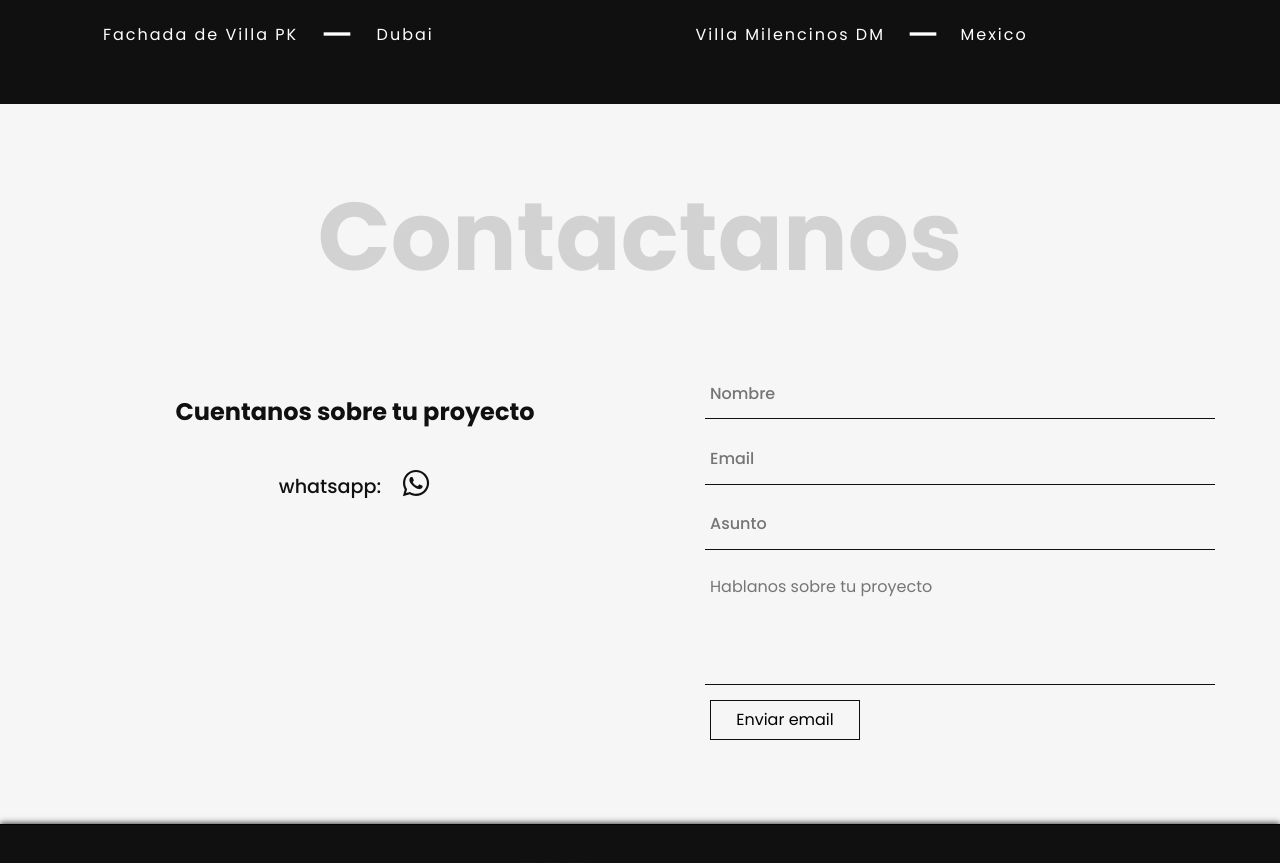
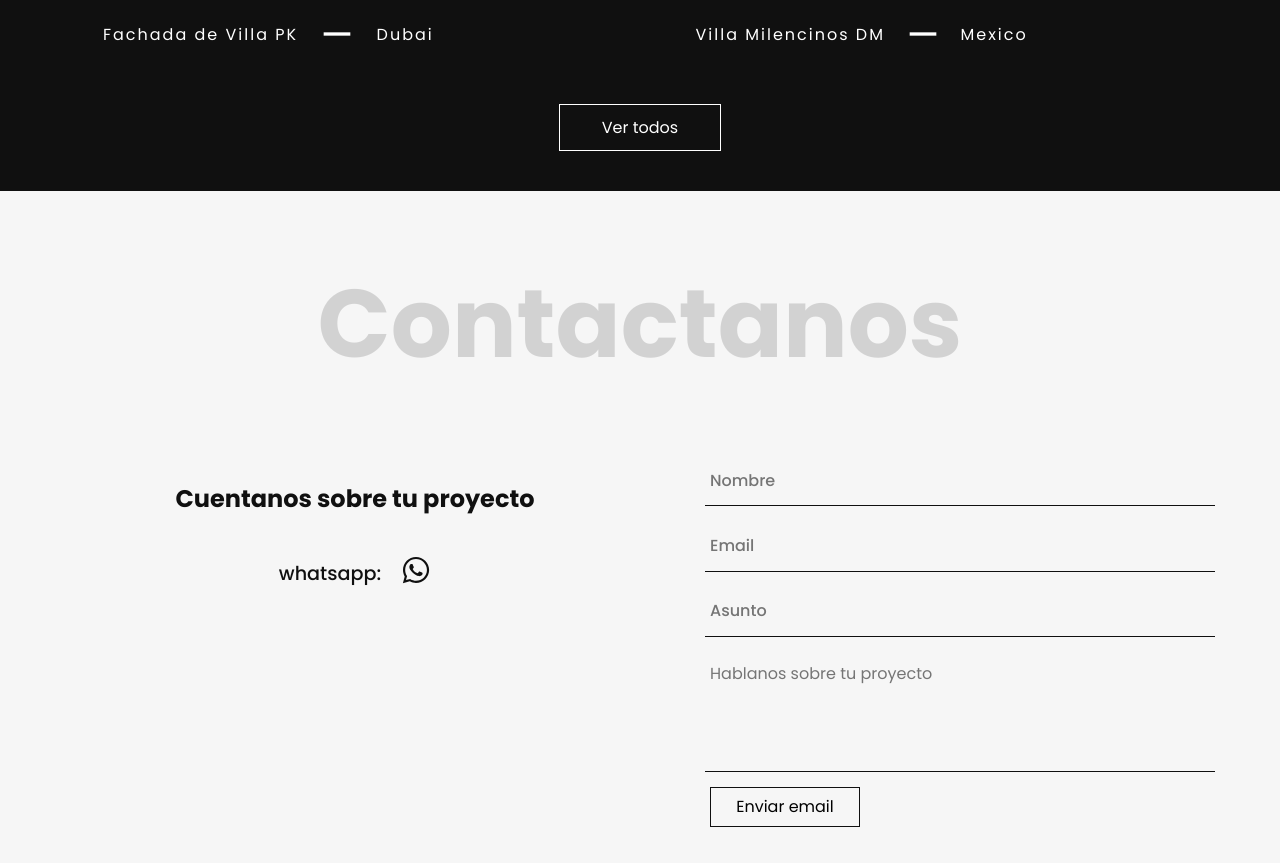
Before and after one commit to DaniCancino/Kxk-Portfolio, a React (Create React App) app: page / in a window 1280 px wide. Shown: the part 2638-3501 px from the top of the page. Built offline with nearby package versions, Linux system fonts and the light colour scheme.

Commit message:
added names of projects at Project Screen Cards

```diff
--- a/src/Data/Data.js
+++ b/src/Data/Data.js
@@ -1,6 +1,8 @@
 const projects = [
     {
         name : 'dubai',
+        fullName: 'Fachada de Villa PK',
+        city: 'Dubai',
         images:[
             "https://ik.imagekit.io/9a8qm62ljgy/Dubai/MOD_1_gKxq6kSj6.jpg?ik-sdk-version=javascript-1.4.3&updatedAt=1649814233047",
             "https://ik.imagekit.io/9a8qm62ljgy/Dubai/MOD_3_bXbqc1BEX.png?ik-sdk-version=javascript-1.4.3&updatedAt=1649814239630",
@@ -18,6 +20,8 @@ const projects = [
     },
     {
         name: 'cocina',
+        fullName: 'Cocina AB',
+        city: 'México',
         images:[
             "https://ik.imagekit.io/9a8qm62ljgy/Mexico/Cocina/RENDER_12_hm4Q5rkn7.png?ik-sdk-version=javascript-1.4.3&updatedAt=1649814644103",
             "https://ik.imagekit.io/9a8qm62ljgy/Mexico/Cocina/RENDER_4_YKaUMNhuT.png?ik-sdk-version=javascript-1.4.3&updatedAt=1649814646352",
@@ -29,6 +33,8 @@ const projects = [
     },
     {
         name: 'apto',
+        fullName: 'Apartamento HG',
+        city: 'México',
         images:[
             "https://ik.imagekit.io/9a8qm62ljgy/Mexico/APTO/H5_tMPAMfTu5-.png?ik-sdk-version=javascript-1.4.3&updatedAt=1649814882331",
             "https://ik.imagekit.io/9a8qm62ljgy/Mexico/APTO/H7_opIk8dZOY.png?ik-sdk-version=javascript-1.4.3&updatedAt=1649814881640",
@@ -48,6 +54,8 @@ const projects = [
     },
     {
         name: 'milencinos',
+        fullName: 'Villa Milencinos DM',
+        city: 'México',
         images:[
             "https://ik.imagekit.io/9a8qm62ljgy/Mexico/Milencinos/RENDER_14_Hq-rQXI5RH.jpg?ik-sdk-version=javascript-1.4.3&updatedAt=1649815249181",
             "https://ik.imagekit.io/9a8qm62ljgy/Mexico/Milencinos/RENDER_2_T-uh-hr9X.jpg?ik-sdk-version=javascript-1.4.3&updatedAt=1649815243628",
@@ -68,6 +76,8 @@ const projects = [
     },
     {
         name: 'justin',
+        fullName: 'Cocina Empresarial',
+        city: 'USA',
         images: [
             "https://ik.imagekit.io/9a8qm62ljgy/USA/Justin/1_sM10oyuWV.png?ik-sdk-version=javascript-1.4.3&updatedAt=1649820534308",
             "https://ik.imagekit.io/9a8qm62ljgy/USA/Justin/2_818k7Jm2K.png?ik-sdk-version=javascript-1.4.3&updatedAt=1649820534667",
@@ -86,6 +96,8 @@ const projects = [
     },
     {
         name: 'publicity',
+        fullName: 'Oficinas Publicity',
+        city: 'Venezuela',
         images: [
             "https://ik.imagekit.io/9a8qm62ljgy/Venezuela/Publicity/R8.8.3_-8rum7hOIS.jpg?ik-sdk-version=javascript-1.4.3&updatedAt=1649820976982",
             "https://ik.imagekit.io/9a8qm62ljgy/Venezuela/Publicity/R8.5_3SycUHTya.jpg?ik-sdk-version=javascript-1.4.3&updatedAt=1649820896293",
--- a/src/components/ImageCard/ImageCard.js
+++ b/src/components/ImageCard/ImageCard.js
@@ -1,10 +1,12 @@
 import React from 'react';
 import './Style.css';
+import { MdHorizontalRule } from "react-icons/md";
 
-const ImageCard = ({srcImage, show, value}) => {
+const ImageCard = ({srcImage, show, value, fullname, city}) => {
   return (
     <div className='ImageCard' onClick={() => show(value)}>
       <img src={srcImage} alt='card-project' className='card-project' />
+      <p className='down-text'>{fullname} <MdHorizontalRule size={40}/> {city}</p>
     </div>
   )
 }
--- a/src/components/ImageCard/Style.css
+++ b/src/components/ImageCard/Style.css
@@ -9,34 +9,61 @@
   -webkit-box-pack: start;
       -ms-flex-pack: start;
           justify-content: flex-start;
-  -webkit-box-align: center;
-      -ms-flex-align: center;
-          align-items: center;
+  -webkit-box-align: left;
+      -ms-flex-align: left;
+          align-items: left;
   width: 500px;
-  height: 350px;
+  max-height: 350px;
 }
 
 .ImageCard .card-project {
   width: 100%;
-  height: 100%;
+  height: 80%;
   -webkit-filter: grayscale(0.9);
           filter: grayscale(0.9);
-  -webkit-transition: 0.5s;
-  transition: 0.5s;
+  -webkit-transition: 0.4s;
+  transition: 0.4s;
 }
 
-.ImageCard .card-project:hover {
+.ImageCard .down-text {
+  display: -webkit-box;
+  display: -ms-flexbox;
+  display: flex;
+  -webkit-box-orient: horizontal;
+  -webkit-box-direction: normal;
+      -ms-flex-direction: row;
+          flex-direction: row;
+  -webkit-box-align: center;
+      -ms-flex-align: center;
+          align-items: center;
+  -webkit-transition: 0.4s;
+  transition: 0.4s;
+}
+
+.ImageCard:hover {
+  cursor: pointer;
+}
+
+.ImageCard:hover .card-project {
   cursor: pointer;
   -webkit-filter: none;
           filter: none;
+}
+
+.ImageCard:hover .down-text-img {
+  color: #3DD0CE;
 }
 
 @media (max-width: 1024px) {
   .ImageCard {
     width: 650px;
     height: 450px;
+    -webkit-box-align: center;
+        -ms-flex-align: center;
+            align-items: center;
   }
   .ImageCard .card-project {
+    height: 95%;
     -webkit-filter: none;
             filter: none;
   }
--- a/src/components/Projects/Projects.js
+++ b/src/components/Projects/Projects.js
@@ -7,6 +7,7 @@ import milencinos from '../../assets/projects/milencinos.jpg';
 import { useAnimation, motion } from "framer-motion";
 import { useInView } from "react-intersection-observer";
 import { MdHorizontalRule } from "react-icons/md";
+import { Link } from 'react-router-dom';
 
 const Projects = () => {
   const controls = useAnimation();
@@ -76,6 +77,10 @@ const Projects = () => {
     }
   }
 
+
+  const handleClick = () =>{
+    window.scrollTo(0,0)
+  }
 
   useEffect(() => {
     if (inView) {
@@ -147,6 +152,15 @@ const Projects = () => {
               </motion.div>
             </div>
           </motion.div>
+          <div>
+            <Link
+              to='projects'
+              className='link-project-home'
+              onClick={() => handleClick()}
+            >
+              Ver todos
+            </Link>
+          </div>
         </div>
     </div>
   )
--- a/src/components/Projects/Style.css
+++ b/src/components/Projects/Style.css
@@ -169,6 +169,37 @@
   width: 70%;
 }
 
+.Projects .project-container .link-project-home {
+  display: -webkit-box;
+  display: -ms-flexbox;
+  display: flex;
+  -webkit-box-orient: vertical;
+  -webkit-box-direction: normal;
+      -ms-flex-direction: column;
+          flex-direction: column;
+  -webkit-box-pack: center;
+      -ms-flex-pack: center;
+          justify-content: center;
+  -webkit-box-align: center;
+      -ms-flex-align: center;
+          align-items: center;
+  width: 150px;
+  height: 35px;
+  padding: 5px;
+  text-decoration: none;
+  color: #fff;
+  border: 1px solid #fff;
+  margin-bottom: 40px;
+  -webkit-transition: 0.5s;
+  transition: 0.5s;
+}
+
+.Projects .project-container .link-project-home:hover {
+  background-color: #3DD0CE;
+  color: #101010;
+  border: 1px solid #101010;
+}
+
 @media (max-width: 1024px) {
   .Projects {
     height: auto;
--- a/src/components/Projects/Style.scss
+++ b/src/components/Projects/Style.scss
@@ -91,6 +91,25 @@
                 width: 70%;
             }
         }
+        .link-project-home{
+            display: flex;
+            flex-direction: column;
+            justify-content: center;
+            align-items: center;
+            width: 150px;
+            height: 35px;
+            padding: 5px;
+            text-decoration: none;
+            color: #fff;
+            border: 1px solid #fff;
+            margin-bottom: 40px;
+            transition: 0.5s;
+        }
+        .link-project-home:hover{
+            background-color: $second-aux;
+            color: #101010;
+            border: 1px solid #101010;
+        }
     }
 }
 
--- a/src/screens/ProjectScreen/Style.css
+++ b/src/screens/ProjectScreen/Style.css
@@ -48,7 +48,7 @@
   -ms-grid-columns: (1fr)[2];
       grid-template-columns: repeat(2, 1fr);
   grid-gap: 4rem;
-  margin-bottom: 70px;
+  margin-bottom: 40px;
 }
 
 @media (max-width: 1024px) {
--- a/src/screens/ProjectScreen/Style.scss
+++ b/src/screens/ProjectScreen/Style.scss
@@ -23,7 +23,7 @@
             display: grid;
             grid-template-columns: repeat(2, 1fr);
             grid-gap: 4rem;
-            margin-bottom: 70px;
+            margin-bottom: 40px;
         }
     }
 }
--- a/src/screens/ProjectScreen/index.js
+++ b/src/screens/ProjectScreen/index.js
@@ -42,7 +42,9 @@ const ProjectScreen = () => {
       <div className='Project-container'>
       <h1 className='title-projectScrenn'>Proyectos</h1>
       <div className='card-projects-container'>
-      {projects.map(el => <ImageCard srcImage={el.images[0]} key={el.name} show={handleShow} value={el.name}/>)}
+      {projects.map(el =>
+      <ImageCard srcImage={el.images[0]} key={el.name} show={handleShow} value={el.name} fullname={el.fullName} city={el.city}/>
+      )}
       </div>
       </div>
   }
```
Also changed, not shown: src/components/ImageCard/Style.scss (+20 -5 lines), 2 other files (tests, documents, lock files or other folders).
